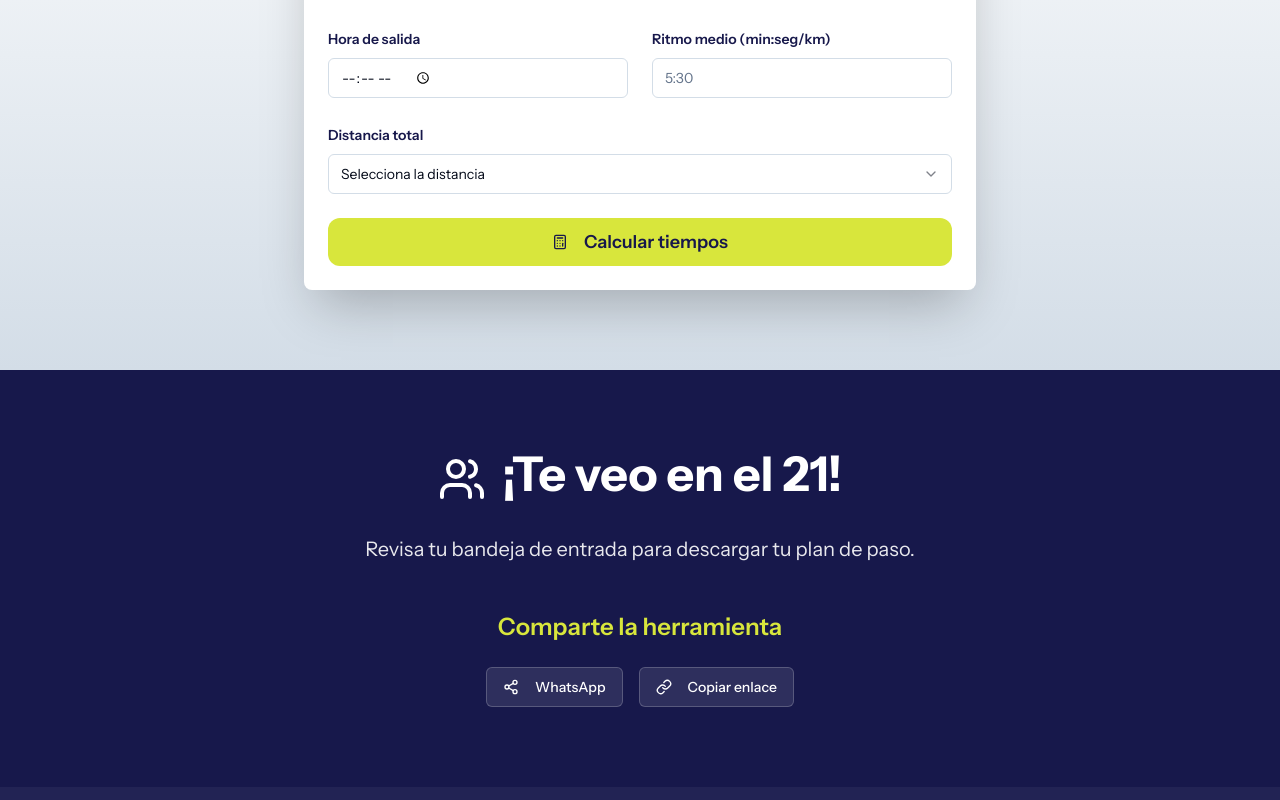
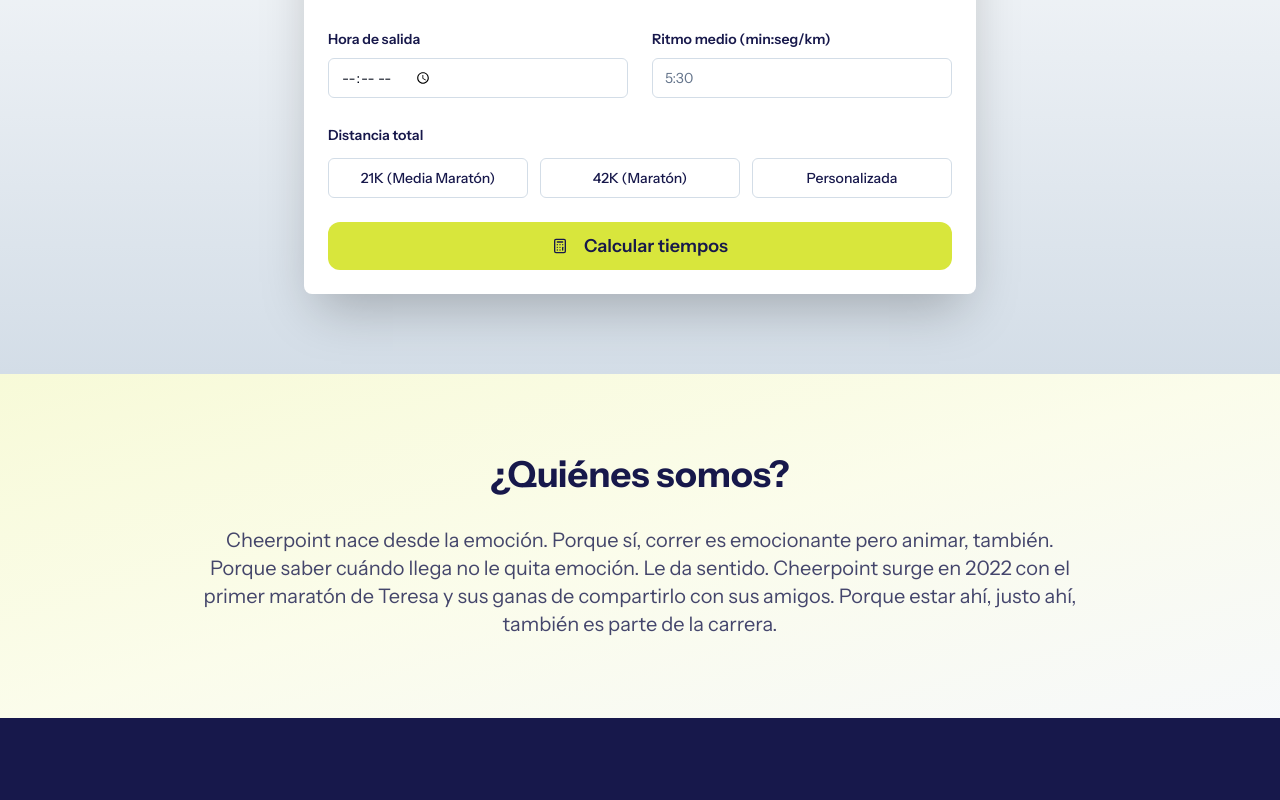
Before and after one commit to teresasilla16/cheerpoint-pace-planner, a React (Vite) app: page / in a window 1280 px wide. Shown: the part 1060-1860 px from the top of the page. Built offline with nearby package versions, Linux system fonts and the light colour scheme.

Commit message:
Move sections and change distance input
Move "Hecho con corazón" to the bottom and "Quiénes somos" below the calculator. Change the distance input to a button format.

```diff
--- a/src/components/CalculatorSection.tsx
+++ b/src/components/CalculatorSection.tsx
@@ -2,7 +2,6 @@
 import { Button } from "@/components/ui/button";
 import { Input } from "@/components/ui/input";
 import { Label } from "@/components/ui/label";
-import { Select, SelectContent, SelectItem, SelectTrigger, SelectValue } from "@/components/ui/select";
 import { Card, CardContent, CardHeader, CardTitle } from "@/components/ui/card";
 import { Calculator, Clock } from "lucide-react";
 
@@ -72,18 +71,40 @@ const CalculatorSection = ({
                 </div>
               </div>
 
-              <div className="space-y-2">
+              <div className="space-y-3">
                 <Label className="text-cheerpoint-navy font-semibold">Distancia total</Label>
-                <Select value={distance} onValueChange={setDistance}>
-                  <SelectTrigger className="border-cheerpoint-gray focus:border-cheerpoint-lime">
-                    <SelectValue placeholder="Selecciona la distancia" />
-                  </SelectTrigger>
-                  <SelectContent>
-                    <SelectItem value="21">21K (Media Maratón)</SelectItem>
-                    <SelectItem value="42">42K (Maratón)</SelectItem>
-                    <SelectItem value="custom">Personalizada</SelectItem>
-                  </SelectContent>
-                </Select>
+                <div className="grid grid-cols-1 md:grid-cols-3 gap-3">
+                  <Button
+                    variant={distance === "21" ? "default" : "outline"}
+                    onClick={() => setDistance("21")}
+                    className={distance === "21"
+                      ? "bg-cheerpoint-lime text-cheerpoint-navy hover:bg-cheerpoint-lime/90"
+                      : "text-cheerpoint-navy border-cheerpoint-gray hover:bg-cheerpoint-lime/10"
+                    }
+                  >
+                    21K (Media Maratón)
+                  </Button>
+                  <Button
+                    variant={distance === "42" ? "default" : "outline"}
+                    onClick={() => setDistance("42")}
+                    className={distance === "42"
+                      ? "bg-cheerpoint-lime text-cheerpoint-navy hover:bg-cheerpoint-lime/90"
+                      : "text-cheerpoint-navy border-cheerpoint-gray hover:bg-cheerpoint-lime/10"
+                    }
+                  >
+                    42K (Maratón)
+                  </Button>
+                  <Button
+                    variant={distance === "custom" ? "default" : "outline"}
+                    onClick={() => setDistance("custom")}
+                    className={distance === "custom"
+                      ? "bg-cheerpoint-lime text-cheerpoint-navy hover:bg-cheerpoint-lime/90"
+                      : "text-cheerpoint-navy border-cheerpoint-gray hover:bg-cheerpoint-lime/10"
+                    }
+                  >
+                    Personalizada
+                  </Button>
+                </div>
               </div>
 
               {distance === "custom" && (
--- a/src/pages/Index.tsx
+++ b/src/pages/Index.tsx
@@ -2,10 +2,10 @@ import { useState } from "react";
 import { toast } from "@/hooks/use-toast";
 import HeroSection from "@/components/HeroSection";
 import CalculatorSection from "@/components/CalculatorSection";
+import AboutSection from "@/components/AboutSection";
 import ResultsSection from "@/components/ResultsSection";
 import DownloadFormSection from "@/components/DownloadFormSection";
 import ThanksSection from "@/components/ThanksSection";
-import AboutSection from "@/components/AboutSection";
 
 interface PaceCalculation {
   km: number;
@@ -140,6 +140,8 @@ const Index = () => {
         onCalculate={calculatePaces}
       />
 
+      <AboutSection />
+
       <ResultsSection
         calculations={calculations}
         showResults={showResults}
@@ -161,8 +163,6 @@ const Index = () => {
       />
 
       <ThanksSection onShareOnSocial={shareOnSocial} />
-
-      <AboutSection />
     </div>
   );
 };
```
